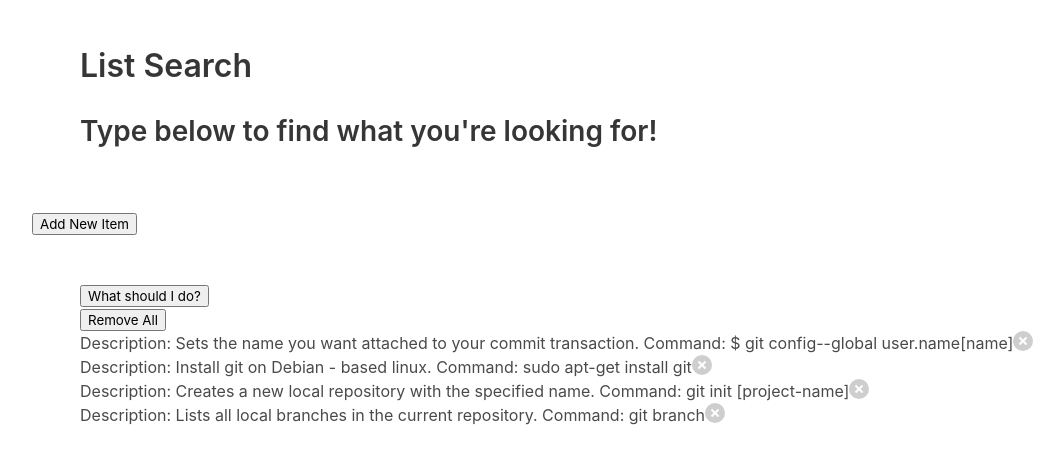
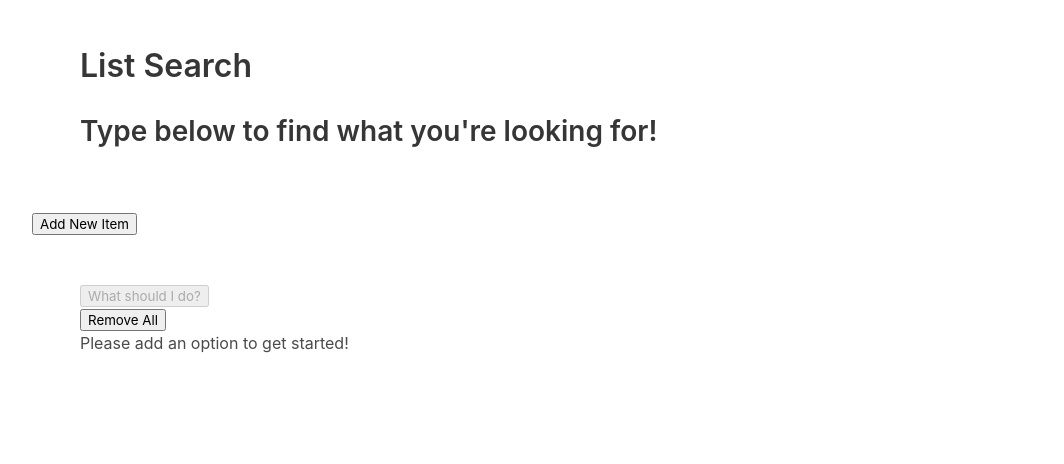
Before and after one commit to coop741/Indecision-App, a React (Create React App) app: page / in a window 1280 px wide. Shown: the top 464 px of the page, without its empty margins (32-1096 px from the left). Built offline with nearby package versions, Linux system fonts and the light colour scheme.

Commit message:
added ability to save and load options array data from local storage

```diff
--- a/src/App.js
+++ b/src/App.js
@@ -24,11 +24,29 @@ class App extends Component {
   }
 
   componentDidMount() {
-    console.log("componenetDidMount")
+    try {
+      const json = localStorage.getItem('options')
+      const options = JSON.parse(json)
+
+      if(options) {
+        this.setState(() => ({ options: options }))
+      }
+    } catch(e) {
+      // Do nothing, we don't want to access localStorage if item options doesn't exist
+      console.log("whoops", e)
+    }
   }
 
-  componentDidUpdate() {
-    console.log("componentDidUpdate!")
+  componentDidUpdate(prevProps, prevState) {
+    if(prevState.options.length !== this.state.options.length) {
+      const json = JSON.stringify(this.state.options)
+      localStorage.setItem('options', json)
+    }
+  }
+
+  // function fires just before a component is removed from the DOMS
+  componentWillUnmount() {
+
   }
 
   handleDeleteOptions() {
@@ -100,10 +118,10 @@ class App extends Component {
 
 App.defaultProps = {
   options: [
-    "Description: Sets the name you want attached to your commit transaction. Command: $ git config--global user.name[name]",
-    "Description: Install git on Debian - based linux. Command: sudo apt-get install git",
-    "Description: Creates a new local repository with the specified name. Command: git init [project-name]",
-    "Description: Lists all local branches in the current repository. Command: git branch"
+    // "Description: Sets the name you want attached to your commit transaction. Command: $ git config--global user.name[name]",
+    // "Description: Install git on Debian - based linux. Command: sudo apt-get install git",
+    // "Description: Creates a new local repository with the specified name. Command: git init [project-name]",
+    // "Description: Lists all local branches in the current repository. Command: git branch"
   ]
 };
 
--- a/src/components/AddOption.js
+++ b/src/components/AddOption.js
@@ -21,6 +21,11 @@ class AddOption extends Component {
     console.log(error);
 
     this.setState(() => ({ error: error }));
+
+    //Clear text input field after successful add
+    if(!error) {
+      e.target.elements.option.value = ''
+    }
   }
 
   showDetails() {
--- a/src/components/Options.js
+++ b/src/components/Options.js
@@ -5,6 +5,7 @@ const Options = props => {
   return (
     <div>
       <button onClick={props.handleDeleteOptions}>Remove All</button>
+      {props.options.length === 0 && <p>Please add an option to get started!</p>}
       {props.options.map(option => (
         <Option
           key={option}
```
